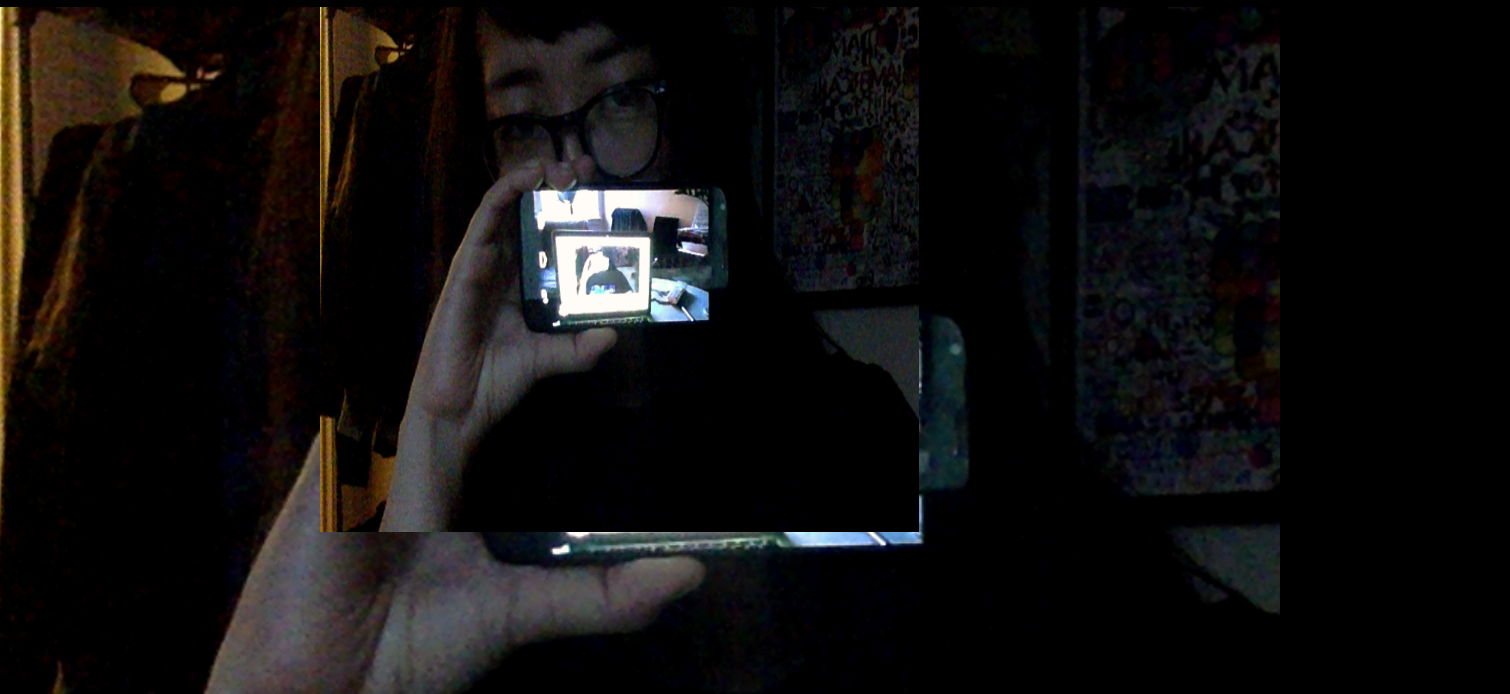
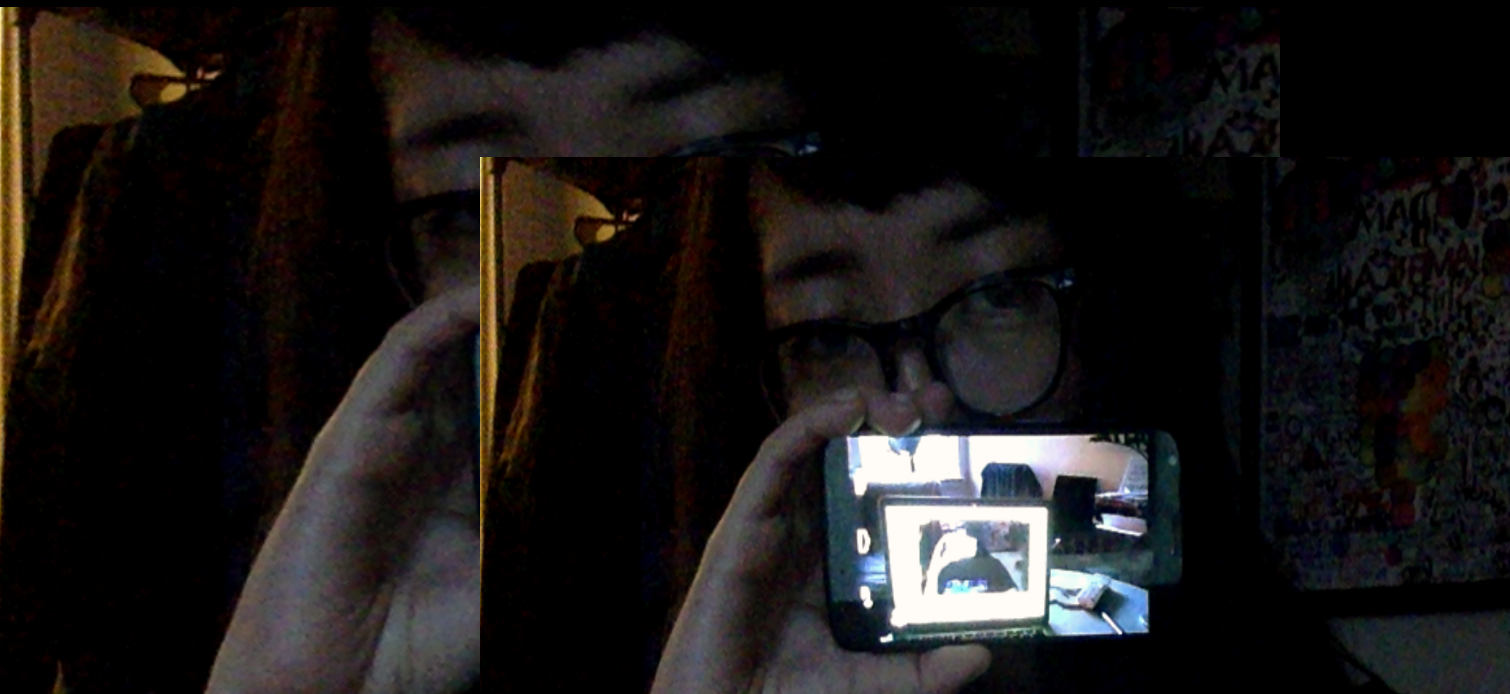
Before and after one commit to skwak/mirrortake, a plain HTML site: page index.html in a window 1280 px wide. Shown: the part 106-800 px from the top of the page, 1510 px wide, since content can reach past the window. Drawn offline with nearby package versions, Linux system fonts and the light colour scheme.

Commit message:
adjust position, set the growth to stop

```diff
--- a/assets/css/style.css
+++ b/assets/css/style.css
@@ -41,7 +41,7 @@ svg#top-logo {
 /* smaller photo */
 
 #foto {
-  width: 200px;
+  /*width: 200px;*/
 }
 
 .smaller-photo {
--- a/assets/js/main.js
+++ b/assets/js/main.js
@@ -7,20 +7,29 @@
       $htmlDocHeight = $(document).height(),
       $htmlDocWidth = $(document).width();
 
+
+  // set the smaller photo's dimensions
+  var originalHeight = $photo.height();
+  $photo.css("margin-top", originalHeight/6)
+        .css("margin-left", $browserViewportWidth/8)
+        .attr("height", $browserViewportHeight/2);
+
+
   $(function(){
     photoGrow();
   });
 
   function photoGrow() {
-    console.log($photo.width());
-    if ($photo.width() < $htmlDocWidth ) {
       $photo.animate({
         height: "+=80px",
         width: "+=80px"
       }, 1000, "linear", function() {
-        photoGrow();
+        // note for later self:
+        // adjust the browser height to reflect the added header, etc to be more precise
+        if ($photo.height() < $browserViewportHeight) {
+          photoGrow();
+        }
       });
-    }
   }
 
 })();
```
